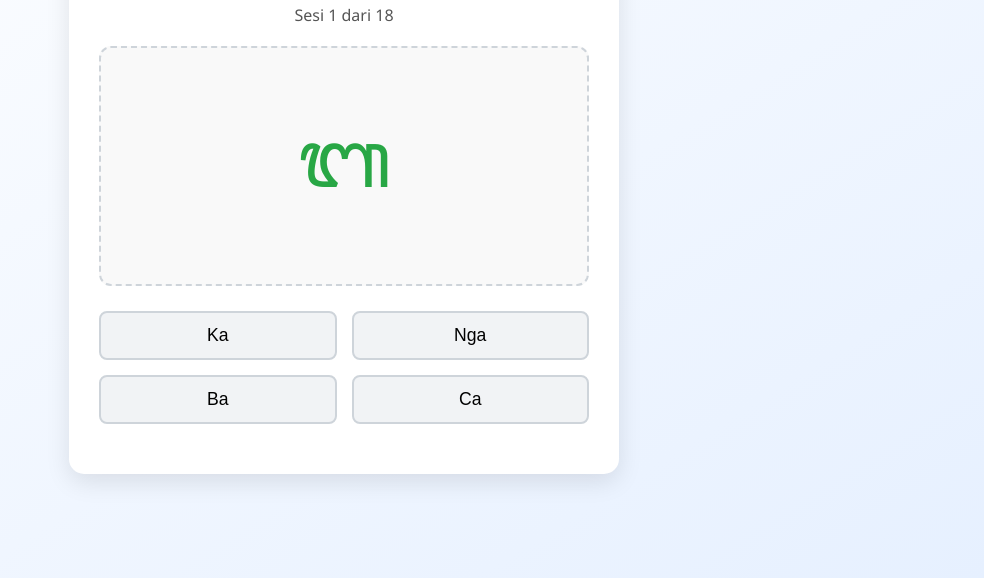
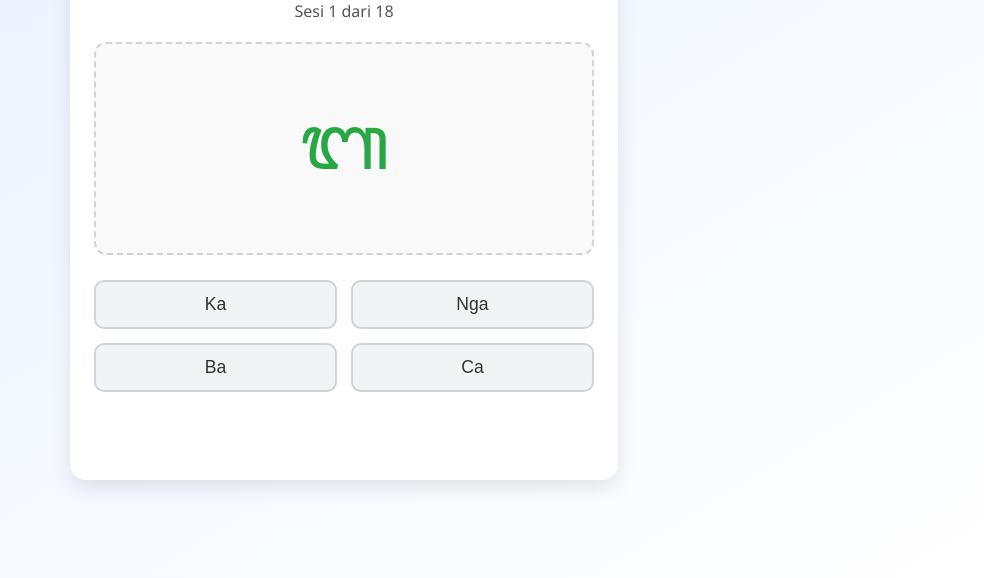
Before and after one commit to alqipne/Tebak-Aksara-Bali, a plain HTML site: page index.html in a window 1280 px wide. Shown: the part 222-800 px from the top of the page, without its empty margins (296-1280 px from the left). Drawn offline with Linux system fonts and the light colour scheme; a web font is replaced by a local one.

Commit message:
Update style.css

```diff
--- a/style.css
+++ b/style.css
@@ -10,117 +10,131 @@
   --secondary: #6c757d;
   --success: #28a745;
   --danger: #dc3545;
-  --warning: #ffc107;
-  --bg-light: #f0f2f5;
-  --white: #fff;
   --gray: #ced4da;
-  --dark-gray: #5a6268;
+  --light: #f9f9f9;
+  --white: #ffffff;
+  --text-dark: #333;
 }
 
-* {
-  box-sizing: border-box;
+html, body {
+  margin: 0;
+  padding: 0;
+  height: 100%;
+  overflow: hidden;
 }
 
 body {
   font-family: 'Segoe UI', Tahoma, Geneva, Verdana, sans-serif;
-  margin: 0;
-  background: linear-gradient(to bottom right, #ffffff, #e6f0ff);
-  min-height: 100vh;
+  background: linear-gradient(to bottom right, #e8f0ff, #ffffff);
+  height: 100vh;
   display: flex;
   justify-content: center;
   align-items: center;
-  color: #333;
-  padding: 20px;
+  color: var(--text-dark);
 }
 
+/* Kontainer utama game */
 .game-container {
   background-color: var(--white);
-  border-radius: 15px;
-  box-shadow: 0 8px 24px rgba(0, 0, 0, 0.1);
-  padding: 30px;
+  border-radius: 16px;
+  box-shadow: 0 8px 20px rgba(0, 0, 0, 0.1);
+  padding: 28px 24px;
   width: 100%;
-  max-width: 550px;
-  animation: fadeIn 0.8s ease;
+  max-width: 500px;
+  height: auto;
+  max-height: 95vh;
+  overflow: hidden;
+  display: flex;
+  flex-direction: column;
+  justify-content: space-between;
+  animation: fadeIn 0.6s ease-in-out;
 }
 
+/* Judul */
 h1 {
-  font-size: 2.2em;
-  margin-bottom: 20px;
+  text-align: center;
+  font-size: 2em;
   color: var(--primary);
-  text-align: center;
+  margin-bottom: 15px;
 }
 
+/* Sesi */
 .question-text {
+  text-align: center;
+  margin-bottom: 20px;
   font-size: 1em;
   color: #555;
+}
+
+/* Tampilan aksara */
+.aksara-display {
+  font-family: 'Noto Sans Balinese', sans-serif;
+  font-size: 4.8em;
   text-align: center;
+  color: var(--success);
+  background-color: var(--light);
+  border: 2px dashed var(--gray);
+  border-radius: 12px;
+  padding: 20px;
+  margin-bottom: 25px;
+  min-height: 100px;
+  display: flex;
+  justify-content: center;
+  align-items: center;
+}
+
+/* Pilihan jawaban */
+.choices-container {
+  display: grid;
+  grid-template-columns: 1fr 1fr;
+  gap: 14px;
   margin-bottom: 20px;
 }
 
-.aksara-display {
-  font-family: 'Noto Sans Balinese', sans-serif;
-  font-size: 5em;
-  text-align: center;
-  color: var(--success);
-  background: #f9f9f9;
-  border: 2px dashed var(--gray);
-  padding: 30px;
-  border-radius: 12px;
-  margin-bottom: 25px;
-  min-height: 100px;
-  display: flex;
-  align-items: center;
-  justify-content: center;
-}
-
-.choices-container {
-  display: grid;
-  grid-template-columns: 1fr 1fr;
-  gap: 15px;
-}
-
 .choice-button {
+  padding: 12px;
+  font-size: 1.1em;
   background-color: #f1f3f5;
   border: 2px solid var(--gray);
-  padding: 12px;
-  border-radius: 8px;
-  font-size: 1.1em;
+  border-radius: 10px;
   cursor: pointer;
-  transition: all 0.2s ease-in-out;
+  transition: all 0.2s ease;
   text-transform: capitalize;
+  color: var(--text-dark);
 }
 
 .choice-button:hover {
   background-color: #e2e6ea;
-  transform: translateY(-2px);
+  transform: scale(1.02);
 }
 
 .choice-button:active {
-  transform: translateY(0);
+  transform: scale(1);
 }
 
 .choice-button.correct-answer {
   background-color: var(--success);
+  border-color: #1e7e34;
   color: white;
-  border-color: #218838;
 }
 
 .choice-button.incorrect-answer {
   background-color: var(--danger);
+  border-color: #c82333;
   color: white;
-  border-color: #c82333;
 }
 
 .choice-button:disabled {
+  opacity: 0.6;
   cursor: not-allowed;
-  opacity: 0.7;
 }
 
+/* Feedback */
 .feedback {
+  text-align: center;
   font-weight: bold;
-  text-align: center;
-  margin-top: 20px;
-  font-size: 1.1em;
+  font-size: 1em;
+  min-height: 24px;
 }
 
 .feedback.correct {
@@ -135,32 +149,34 @@ h1 {
   display: none;
 }
 
+/* Skor akhir */
 #score-screen {
   text-align: center;
   animation: fadeIn 0.8s ease-out;
-  padding-top: 20px;
+  padding-top: 10px;
 }
 
 #score-screen h2 {
+  font-size: 1.8em;
   color: var(--success);
-  font-size: 2em;
-  margin-bottom: 20px;
+  margin-bottom: 12px;
 }
 
 .final-score,
 .final-score-percentage {
-  font-size: 1.6em;
+  font-size: 1.4em;
   font-weight: bold;
+  color: var(--primary);
   margin-bottom: 10px;
-  color: var(--primary);
 }
 
 #score-message {
-  font-size: 1.1em;
-  margin: 20px 0;
-  color: var(--dark-gray);
+  font-size: 1em;
+  color: #555;
+  margin-bottom: 25px;
 }
 
+/* Tombol restart */
 #restart-button {
   background-color: var(--secondary);
   color: white;
```
